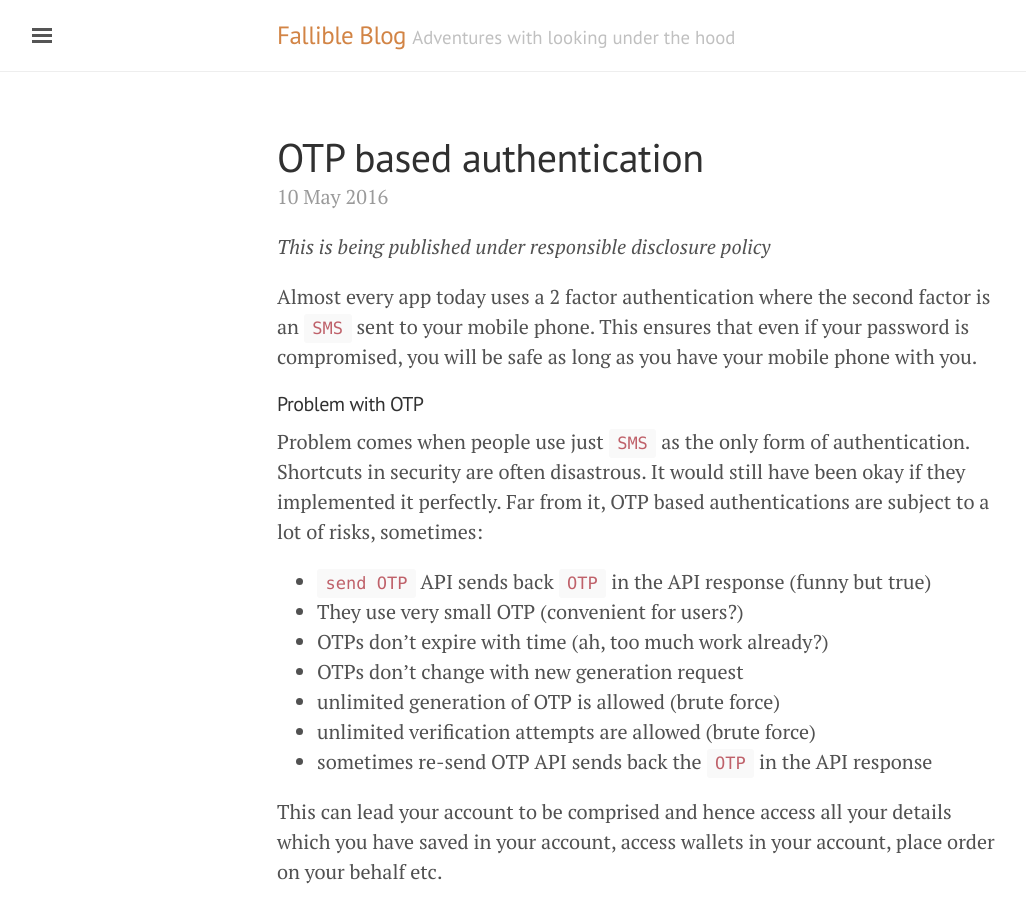
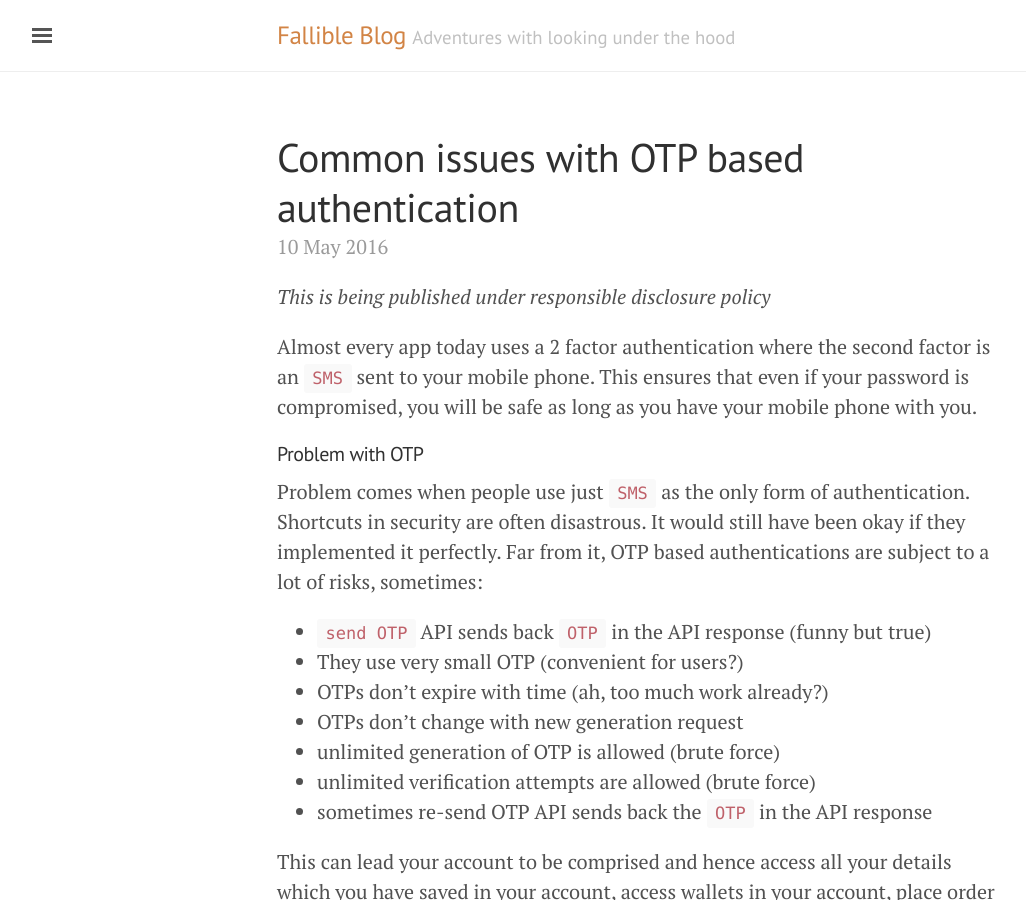
Before and after one commit to FallibleInc/blog, a Jekyll site: the page built from _posts/2016-05-10-otp-based-authentication-and-urbanclap.md, in a window 1280 px wide and 900 px high. Shown: the whole window, without its empty margins (3-1029 px from the left). Built offline with Jekyll 4.4.1, drawn with Linux system fonts in a browser that asks for light colours; comment, search, counter and statistics services are not loaded.

Commit message:
issues title change

```diff
--- a/_posts/2016-05-10-otp-based-authentication-and-urbanclap.md
+++ b/_posts/2016-05-10-otp-based-authentication-and-urbanclap.md
@@ -1,6 +1,6 @@
 ---
 layout: post
-title: OTP based authentication
+title: Common issues with OTP based authentication
 published: true
 ---
 
```
